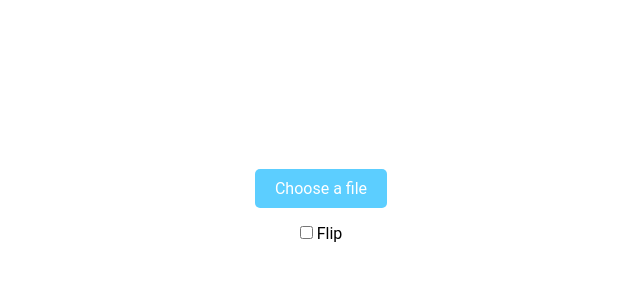
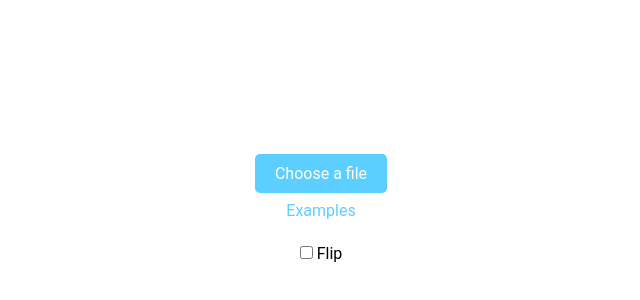
Before and after one commit to kubgus/flashcards, a plain HTML site: page index.html in a window 1280 px wide. Shown: the part 192-492 px from the top of the page, without its empty margins (319-959 px from the left). Drawn offline with Linux system fonts and the light colour scheme.

Commit message:
Add example link

```diff
--- a/content/css/style.css
+++ b/content/css/style.css
@@ -17,12 +17,29 @@ body {
     align-items: center;
 }
 
-#start {
-    text-align: center;
+a {
+    text-decoration: none;
+    color: #5cceff;
 }
 
-#start * {
-    margin-bottom: 0.5rem;
+a:hover {
+    text-decoration: underline;
+}
+
+#start {
+    display: flex;
+    flex-direction: column;
+    align-items: center;
+    justify-content: center;
+    gap: 1.5rem;
+}
+
+#file-group {
+    display: flex;
+    flex-direction: column;
+    align-items: center;
+    justify-content: center;
+    gap: 0.5rem;
 }
 
 .file-input {
--- a/index.html
+++ b/index.html
@@ -15,12 +15,17 @@
 <body>
 
     <div id="start">
-        <div class="file-input">
-            <input type="file" id="file" class="file" accept=".json">
-            <label for="file">Choose a file</label>
+        <div id="file-group">
+            <div class="file-input">
+                <input type="file" id="file" class="file" accept=".json">
+                <label for="file">Choose a file</label>
+            </div>
+
+            <a href="/content/examples/" target="_blank" rel="noopener noreferrer">Examples</a>
         </div>
 
         <label><input type="checkbox" id="order" class="order"> Flip</label>
+    </div>
 
 </body>
 
```
